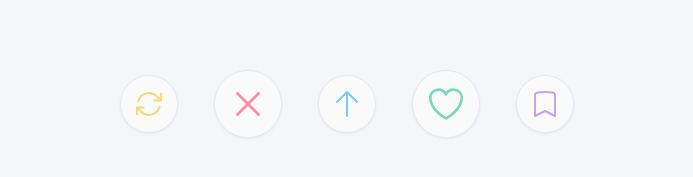
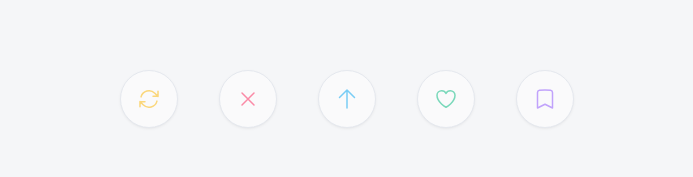
Before and after one commit to seheon99/news, a Next.js app in the folder apps/web/: page / in a window 1280 px wide. Shown: the part 277-454 px from the top of the page, without its empty margins (293-986 px from the left). Built offline with nearby package versions, Linux system fonts and the light colour scheme.

Commit message:
fix: align reader action sizes and document UI audit

```diff
--- a/apps/web/src/components/story-card.tsx
+++ b/apps/web/src/components/story-card.tsx
@@ -219,7 +219,6 @@ export function StoryCard() {
             icon: <XMarkIcon />,
             disabled: !story,
             color: "text-rose-500",
-            large: true,
             run: () => act("skip"),
           },
           {
@@ -234,7 +233,6 @@ export function StoryCard() {
             icon: liked ? <HeartSolid /> : <HeartIcon />,
             disabled: !story,
             color: liked ? "bg-emerald-500 text-white" : "text-emerald-500",
-            large: true,
             pressed: liked,
             run: () => {
               interest();
@@ -259,7 +257,7 @@ export function StoryCard() {
             disabled={a.disabled}
             onClick={a.run}
             variant="outline"
-            className={`size-12 shrink-0 rounded-full p-3 shadow-sm sm:size-[58px] ${a.large ? "size-[60px] sm:size-[68px]" : ""} ${a.color}`}
+            className={`size-12 min-w-0 shrink-0 rounded-full p-2 shadow-sm sm:size-[58px] sm:p-3 [&_svg]:size-6 ${a.color}`}
           >
             {a.icon}
           </Button>
```
Also changed, not shown: 4 other files (tests, documents, lock files or other folders).
